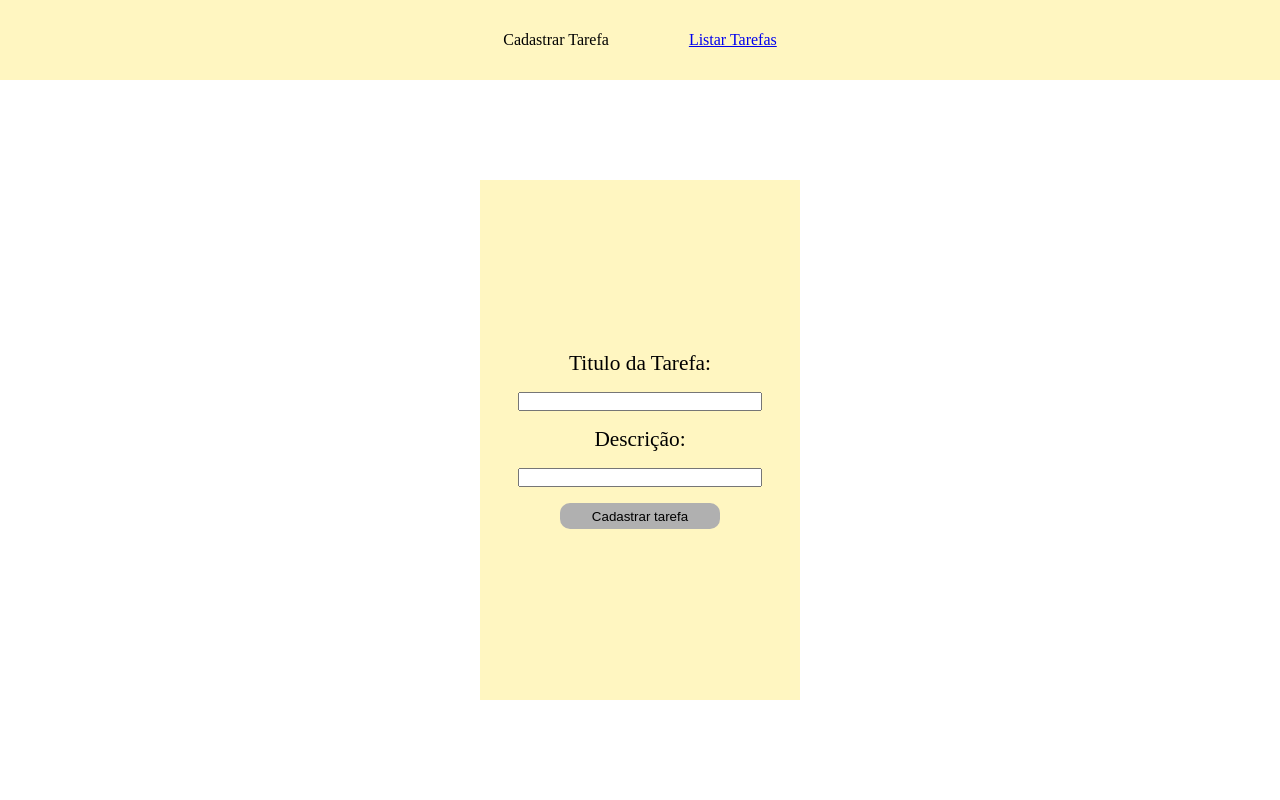
After one commit to italolverde/POS, a FastAPI app: template projeto tarefas/templates/cadastrar_tarefa.html in a window 1280 px wide. The commit adds this page. Run offline with FastAPI, Linux system fonts and the light colour scheme; the template is opened without the code that fills it, so the values that code supplies are empty.

Commit message:
template

```diff
--- a/projeto tarefas/main.py
+++ b/projeto tarefas/main.py
@@ -1,10 +1,14 @@
-from fastapi import FastAPI, HTTPException, Form
+from fastapi.templating import Jinja2Templates
+from fastapi import FastAPI, HTTPException, Form, Request
+from fastapi.responses import HTMLResponse
 from models import Tarefa
 from typing import List
 
 #uvicorn main:app RODA O APP
 
 app = FastAPI()
+
+templates = Jinja2Templates(directory="templates")
 
 tarefas: List[Tarefa] = []
 id = 0
@@ -15,14 +19,18 @@ id = 0
 def listar_tarefas():
     return tarefas
 
+@app.get('/cadastro_tarefa', response_class=HTMLResponse)
+def form_tarefa(request: Request):
+    return templates.TemplateResponse("cadastrar_tarefa.html", {"request": request})
+
 @app.post("/tarefas/",response_model=Tarefa)
 def criar_tarefa(titulo: str = Form(...), descricao: str = Form(...)):
 
-    id_tarefa = id
+    global id
+    nova_tarefa = Tarefa(id=id, titulo=titulo, descricao=descricao, concluido=False)
+    tarefas.append(nova_tarefa)
     id += 1
-    nova_tarefa = Tarefa(id=id_novo, titulo=titulo, descricao=descricao, concluido=False)
-    tarefas.append(nova_tarefa)
-    return tarefa
+    return nova_tarefa
 
 @app.delete("/tarefas/{tarefa_id}",response_model=Tarefa)
 def excluir_tarefa(tarefa_id:int):
--- /dev/null
+++ b/projeto tarefas/templates/cadastrar_tarefa.html
@@ -0,0 +1,53 @@
+<!DOCTYPE html>
+<html lang="en">
+<head>
+    <meta charset="UTF-8">
+    <meta name="viewport" content="width=device-width, initial-scale=1.0">
+    <title>Document</title>
+    <link rel="stylesheet" href="cadastrar_tarefa.css">
+</head>
+<body>
+
+    <nav>
+        <a>Cadastrar Tarefa</a>
+        <a href="/tarefas">Listar Tarefas</a>
+    </nav>
+
+    <form id="form-tarefa" action="/tarefas/" method="post">
+        <div id="main">
+
+            <label for="titulo">Titulo da Tarefa:</label>
+            <input type="text" name="titulo">
+
+
+            <label for="descricao">Descrição:</label>
+            <input type="text" name="descricao">
+
+            <button type="submit">Cadastrar tarefa</button>
+
+        </div>
+    </form>
+
+    <script src="https://code.jquery.com/jquery-3.6.0.min.js"></script>
+<script>
+
+  $('#form-tarefa').on('submit', function(e) {
+    e.preventDefault(); // impede o reload da página
+
+    $.ajax({
+      url: '/tarefas',  // rota no Flask
+      method: 'POST',
+      data: $(this).serialize(), // pega os dados do form.....
+      success: function(response) {
+        alert('Tarefa adicionada!');
+        // você pode também atualizar a lista de tarefas na tela aqui
+      },
+      error: function() {
+        alert('Erro ao adicionar tarefa');
+      }
+    });
+  });
+</script>
+
+</body>
+</html>
--- a/projeto tarefas/listartarefa.html
+++ b/projeto tarefas/templates/listartarefa.html
@@ -9,7 +9,7 @@
 <body>
 
     <nav>
-        <a href="./cadastrar_tarefa.html">Cadastrar Tarefa</a>
+        <a href="/cadastro_tarefa">Cadastrar Tarefa</a>
         <a>Listar Tarefas</a>
     </nav>
 
```
Also changed, not shown: projeto tarefas/cadastrar_tarefa.html (deleted, +0 -32 lines), projeto tarefas/templates/cadastrar_tarefa.css (renamed from projeto tarefas/cadastrar_tarefa.css), projeto tarefas/templates/listartarefa.css (renamed from projeto tarefas/listartarefa.css).
